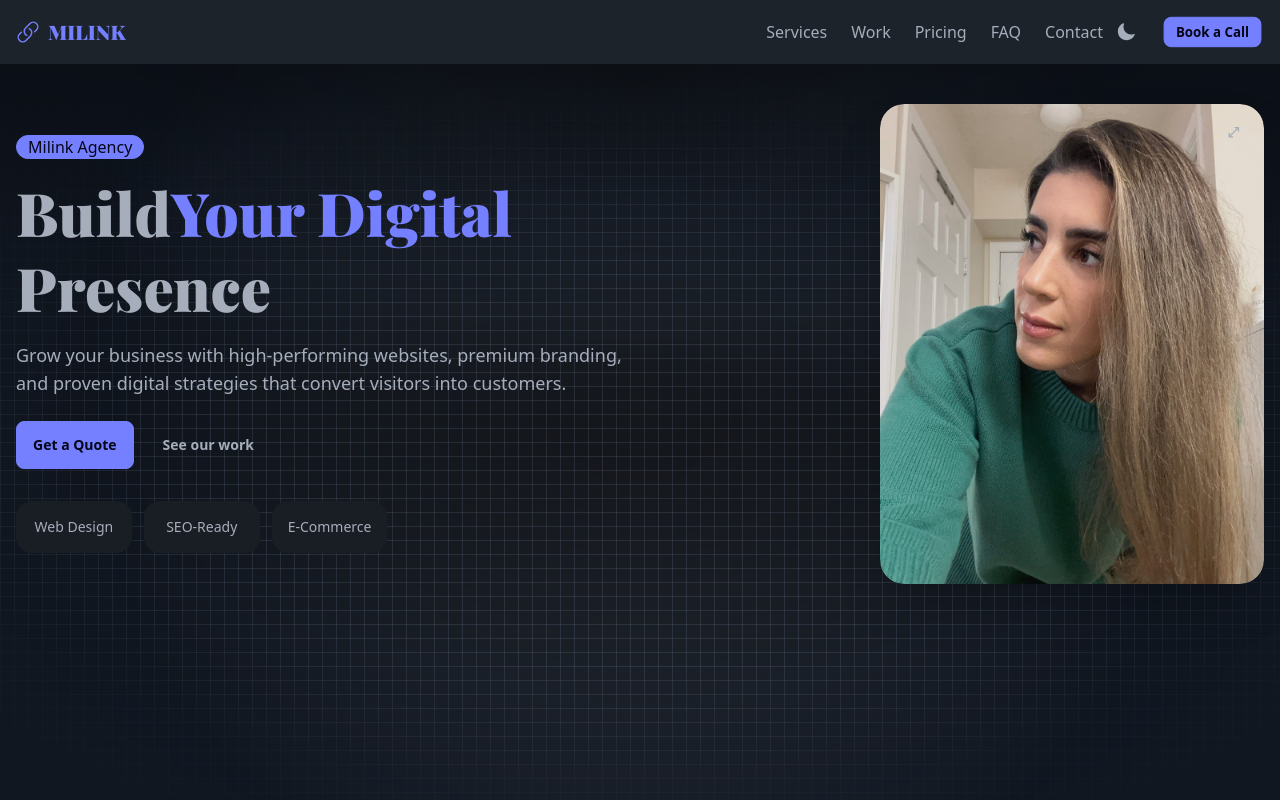
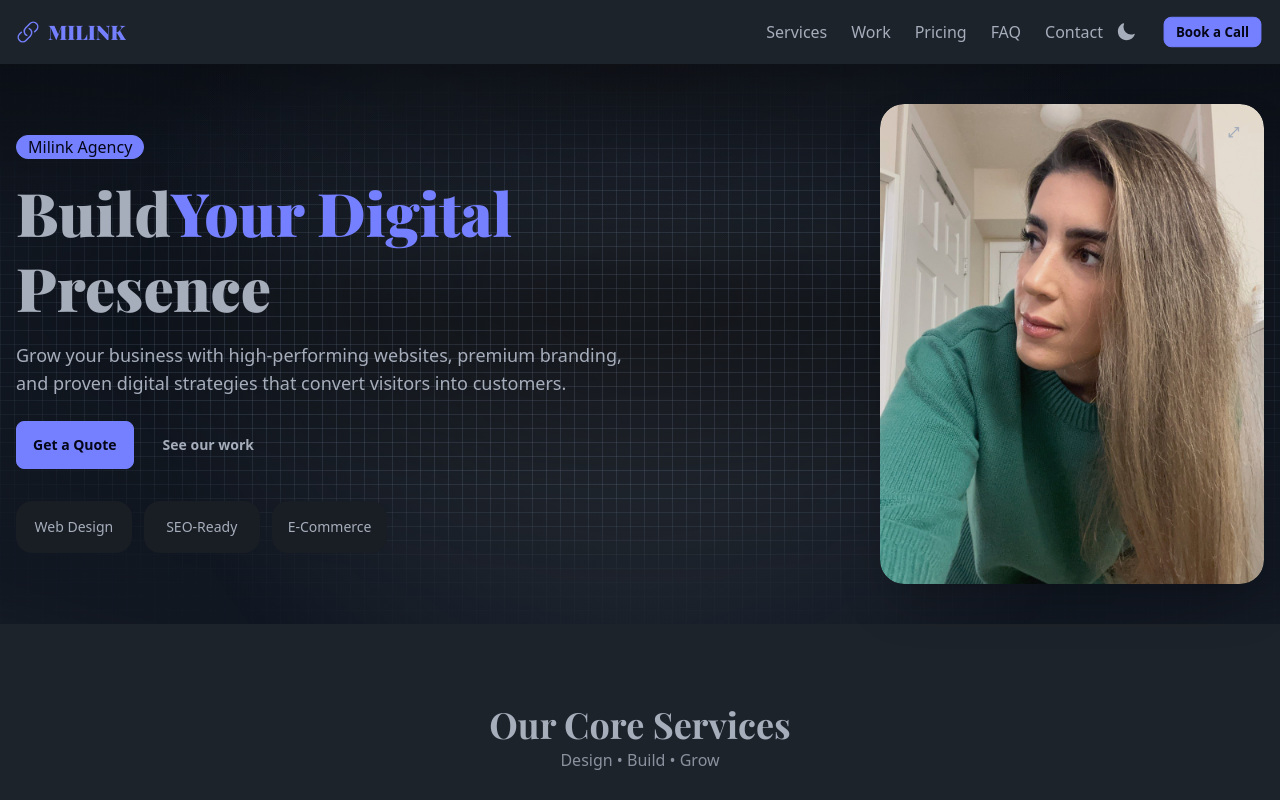
Before and after one commit to miladmo68/milink-pro, a React (Vite) app: page / in a window 1280 px wide. Shown: the top 800 px of the page. Built offline with nearby package versions, Linux system fonts and the light colour scheme; the HTML template or start-up script is replaced by a standard one.

Commit message:
hero fixed

```diff
--- a/src/sections/Hero.jsx
+++ b/src/sections/Hero.jsx
@@ -39,12 +39,7 @@ export default function Hero({ onOpenLightbox }) {
   };
 
   return (
-    <section
-      id="home"
-      // موبایل: همون قبلی (بدون تغییر)
-      // md و بالاتر: همیشه قدِ صفحه، بدون بریدن محتوا
-      className="relative bg-transparent md:min-h-[100dvh] lg:min-h-[100dvh]"
-    >
+    <section id="home" className="relative bg-transparent">
       {/* ===== BACKGROUND STACK ===== */}
       <div className="absolute inset-0 z-0 overflow-hidden">
         {!fallback && (
@@ -74,7 +69,6 @@ export default function Hero({ onOpenLightbox }) {
       </div>
 
       {/* ===== FOREGROUND CONTENT ===== */}
-      {/* روی md+ چون min-h فول‌اسکرین داریم، h-full می‌زنیم تا عمودی سنتر بماند */}
       <div className="relative z-10 h-full">
         <div className="container h-full grid md:grid-cols-2 gap-8 items-center py-8 md:py-10">
           <motion.div
@@ -145,7 +139,7 @@ export default function Hero({ onOpenLightbox }) {
                 loading="eager"
                 style={{
                   borderRadius: "1.5rem",
-                  filter: "brightness(0.95) contrast(0.95)",
+                  filter: "brightness(0.95) contrast(0.95)", // matte effect
                 }}
               />
               <button
@@ -162,162 +156,3 @@ export default function Hero({ onOpenLightbox }) {
     </section>
   );
 }
-
-// import { useRef, useState } from "react";
-// import { motion } from "framer-motion";
-
-// export default function Hero({ onOpenLightbox }) {
-//   const videoRef = useRef(null);
-//   const [fallback, setFallback] = useState(false);
-
-//   // ===== Motion variants =====
-//   const parent = {
-//     hidden: {},
-//     visible: { transition: { delayChildren: 0.3, staggerChildren: 0.2 } },
-//   };
-//   const fromTop = {
-//     hidden: { opacity: 0, y: -80 },
-//     visible: {
-//       opacity: 1,
-//       y: 0,
-//       transition: { duration: 0.9, ease: "easeOut" },
-//     },
-//   };
-//   const fromBottom = {
-//     hidden: { opacity: 0, y: 80 },
-//     visible: {
-//       opacity: 1,
-//       y: 0,
-//       transition: { duration: 0.9, ease: "easeOut" },
-//     },
-//   };
-//   const fadeIn = {
-//     hidden: { opacity: 0 },
-//     visible: { opacity: 1, transition: { duration: 0.8, ease: "easeOut" } },
-//   };
-//   const fadeInWithCTA = {
-//     hidden: { opacity: 0 },
-//     visible: {
-//       opacity: 1,
-//       transition: { duration: 0.8, ease: "easeOut", delay: 0.8 },
-//     },
-//   };
-
-//   return (
-//     <section id="home" className="relative bg-transparent">
-//       {/* ===== BACKGROUND STACK ===== */}
-//       <div className="absolute inset-0 z-0 overflow-hidden">
-//         {!fallback && (
-//           <video
-//             ref={videoRef}
-//             className="absolute inset-0 h-full w-full object-cover"
-//             src="/assets/video/hero.mp4"
-//             autoPlay
-//             muted
-//             loop
-//             playsInline
-//             onError={() => setFallback(true)}
-//             aria-hidden="true"
-//           />
-//         )}
-//         <div className="hero-plain hero-mask-90" aria-hidden="true" />
-//         <div className="hero-bleed hero-mask-90" aria-hidden="true" />
-//         <div className="hero-grid grid-fade hero-mask-90" aria-hidden="true" />
-//         <div
-//           className="hero-grid hero-grid-center hero-mask-90"
-//           aria-hidden="true"
-//         />
-//         <div className="hero-highlight hero-mask-90" aria-hidden="true" />
-//         <div className="hero-shadow hero-mask-90" aria-hidden="true" />
-//         <div className="hero-topfade" aria-hidden="true" />
-//         <div className="hero-vignette" aria-hidden="true" />
-//       </div>
-
-//       {/* ===== FOREGROUND CONTENT ===== */}
-//       <div className="relative z-10 h-full">
-//         <div className="container h-full grid md:grid-cols-2 gap-8 items-center py-8 md:py-10">
-//           <motion.div
-//             className="flex flex-col items-center text-center md:items-start md:text-left"
-//             variants={parent}
-//             initial="hidden"
-//             animate="visible"
-//           >
-//             {/* Badge */}
-//             <motion.div
-//               className="badge badge-primary badge-lg mb-4"
-//               variants={fadeInWithCTA}
-//               whileHover={{
-//                 scale: 1.07,
-//                 boxShadow:
-//                   "0 0 25px rgba(255,255,255,0.5), 0 0 40px rgba(0,112,255,0.6)",
-//               }}
-//             >
-//               Milink Agency
-//             </motion.div>
-
-//             {/* Heading with mobile-only line breaks */}
-//             <motion.h1 className="leading-tight" variants={fromTop}>
-//               Build
-//               <br className="block md:hidden" />
-//               <span className="text-primary">Your Digital</span>
-//               <br className="block md:hidden" /> Presence
-//             </motion.h1>
-
-//             {/* Paragraph */}
-//             <motion.p className="mt-4 text-lg opacity-90" variants={fromBottom}>
-//               Grow your business with high-performing websites, premium
-//               branding, and proven digital strategies that convert visitors into
-//               customers.
-//             </motion.p>
-
-//             {/* CTA buttons */}
-//             <motion.div
-//               className="mt-6 flex flex-col sm:flex-row gap-3"
-//               variants={fadeIn}
-//             >
-//               <a href="#contact" className="btn btn-primary">
-//                 Get a Quote
-//               </a>
-//               <a href="#work" className="btn btn-ghost">
-//                 See our work
-//               </a>
-//             </motion.div>
-
-//             {/* Stats */}
-//             <motion.div
-//               className="mt-8 grid grid-cols-3 gap-3 text-center text-sm"
-//               variants={fadeIn}
-//             >
-//               <div className="rounded-box bg-base-200 p-4">Web Design</div>
-//               <div className="rounded-box bg-base-200 p-4">SEO-Ready</div>
-//               <div className="rounded-box bg-base-200 p-4">E-Commerce</div>
-//             </motion.div>
-//           </motion.div>
-
-//           {/* ===== Image Section ===== */}
-//           <div className="relative flex justify-center md:justify-end">
-//             <div className="aspect-[4/5] max-w-xs sm:max-w-sm rounded-3xl bg-base-200/60 shadow-2xl overflow-hidden">
-//               <img
-//                 src="/assets/img/3.jpg"
-//                 alt="Showcase"
-//                 className="h-full w-full object-cover"
-//                 loading="eager"
-//                 style={{
-//                   borderRadius: "1.5rem",
-//                   filter: "brightness(0.95) contrast(0.95)", // matte effect
-//                 }}
-//               />
-//               <button
-//                 className="btn btn-sm btn-ghost absolute right-3 top-3"
-//                 onClick={() => onOpenLightbox?.("/assets/img/3.jpg")}
-//                 aria-label="Expand"
-//               >
-//                 ⤢
-//               </button>
-//             </div>
-//           </div>
-//         </div>
-//       </div>
-//     </section>
-//   );
-// }
```
